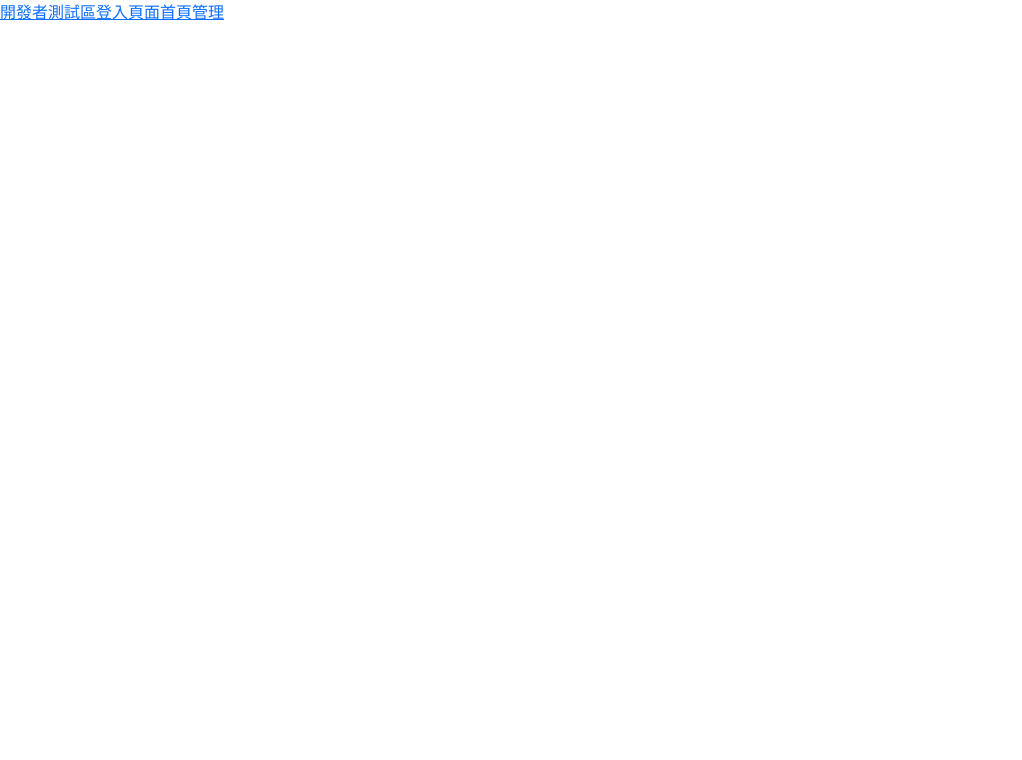
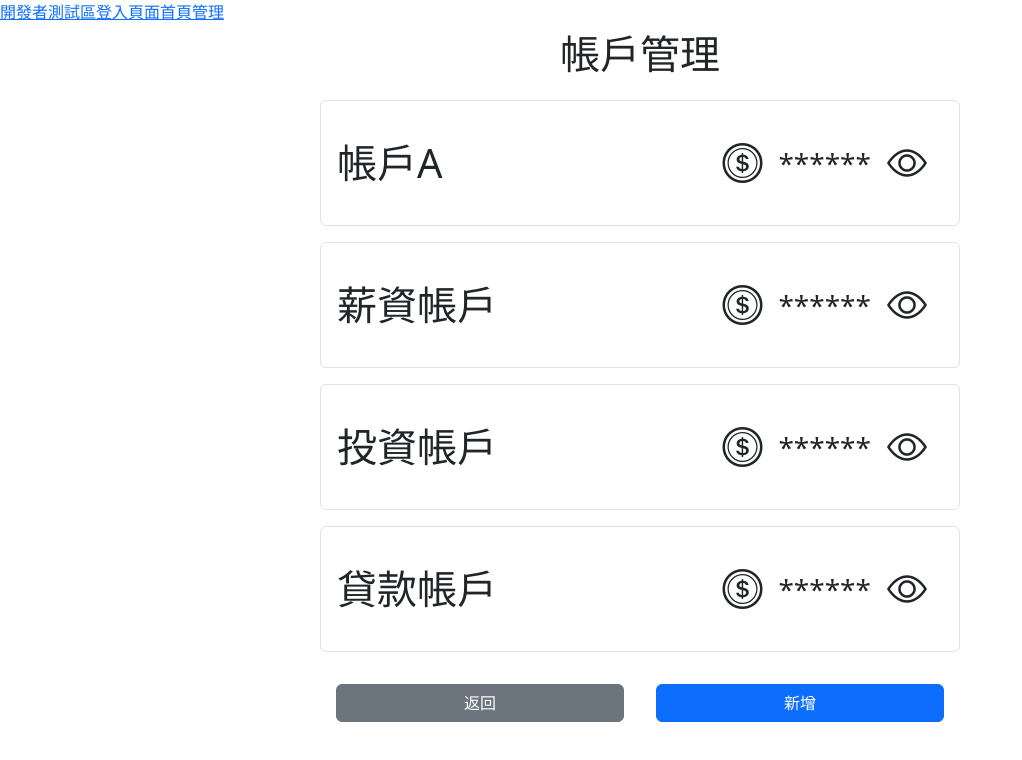
Before and after one commit to ianSama0217/Accounting-fe, a React (Vite) app: page /Accounting/management/account in a window 1280 px wide. Before the commit this address had no page. Shown: the top 760 px of the page, without its empty margins (0-1022 px from the left). Built offline with nearby package versions, Linux system fonts and the light colour scheme.

Commit message:
management/account content

```diff
--- /dev/null
+++ b/src/content/management/account/data.tsx
@@ -0,0 +1,6 @@
+export const testAccountData = [
+  { accountName: "帳戶A", balance: 1000 },
+  { accountName: "薪資帳戶", balance: 127392 },
+  { accountName: "投資帳戶", balance: 50281 },
+  { accountName: "貸款帳戶", balance: -208710 },
+];
--- /dev/null
+++ b/src/content/management/account/index.tsx
@@ -0,0 +1,38 @@
+import Button from "../../../component/button";
+import { useNavigate } from "react-router-dom";
+import { testAccountData } from "./data";
+import AccountItem from "../../../component/accountItem";
+
+function AccountManagement() {
+  const useNavaigation = useNavigate();
+
+  function handleNavaigation(url: string) {
+    useNavaigation(url);
+  }
+
+  return (
+    <div className="w-100 d-flex flex-column justify-content-center align-items-center mb-3">
+      <p className="fs-1">帳戶管理</p>
+      {testAccountData.map((_account, index) => {
+        return (
+          <AccountItem
+            key={index}
+            accountName={_account.accountName}
+            balance={_account.balance}
+          />
+        );
+      })}
+      <div className="w-50 d-flex justify-content-between">
+        <Button
+          text={"返回"}
+          style={"w-75 m-3"}
+          variant={"secondary"}
+          onClick={() => handleNavaigation("/management")}
+        />
+        <Button text={"新增"} style={"w-75 m-3"} onClick={() => {}} />
+      </div>
+    </div>
+  );
+}
+
+export default AccountManagement;
--- a/src/router/index.tsx
+++ b/src/router/index.tsx
@@ -1,6 +1,7 @@
 import Dev from "../content/dev";
 import Index from "../content/index";
 import Main from "../content/main";
+import AccountManagement from "../content/management/account";
 import Management from "../content/management/inex";
 
 export const routers = [
@@ -19,6 +20,10 @@ export const routers = [
   {
     path: "/management",
     element: <Management />,
+  },
+  {
+    path: "/management/account",
+    element: <AccountManagement />,
   },
 ];
 
```
